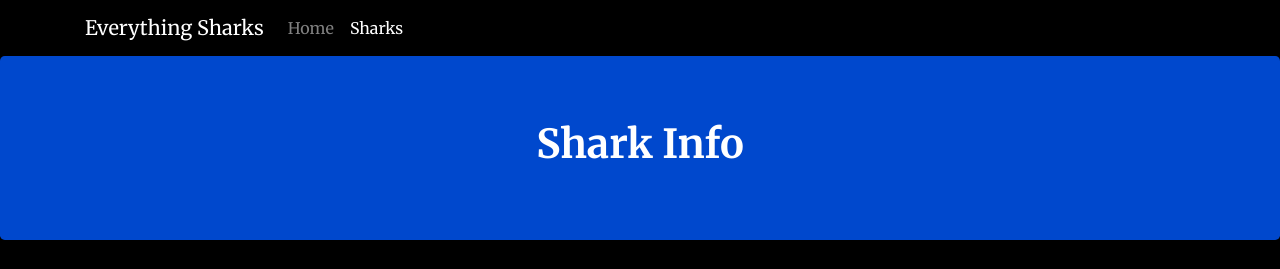
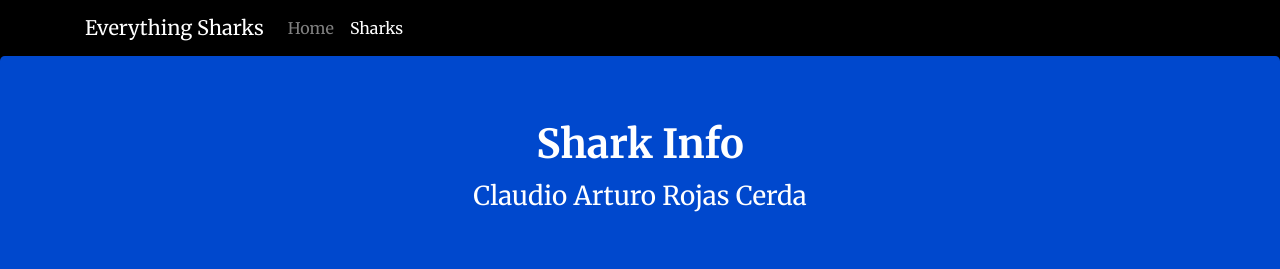
Before and after one commit to ClaudioRojas98/Arqui, a website: page views/sharks.html in a window 1280 px wide. Shown: the top 269 px of the page. Drawn offline with nearby package versions, Linux system fonts and the light colour scheme.

Commit message:
Segundo commit

```diff
--- a/controllers/sharks.js
+++ b/controllers/sharks.js
@@ -17,6 +17,8 @@ exports.create = function (req, res) {
   });
                };
 
+
+
 exports.list = function (req, res) {
         Shark.find({}).exec(function (err, sharks) {
                 if (err) {
--- a/views/sharks.html
+++ b/views/sharks.html
@@ -25,6 +25,7 @@
 </nav>
 <div class="jumbotron text-center">
     <h1>Shark Info</h1>
+    <p>Claudio Arturo Rojas Cerda</p>
 </div>
 <div class="container">
     <div class="row">
```
Also changed, not shown: views/getshark.html (+1 -0 lines).
